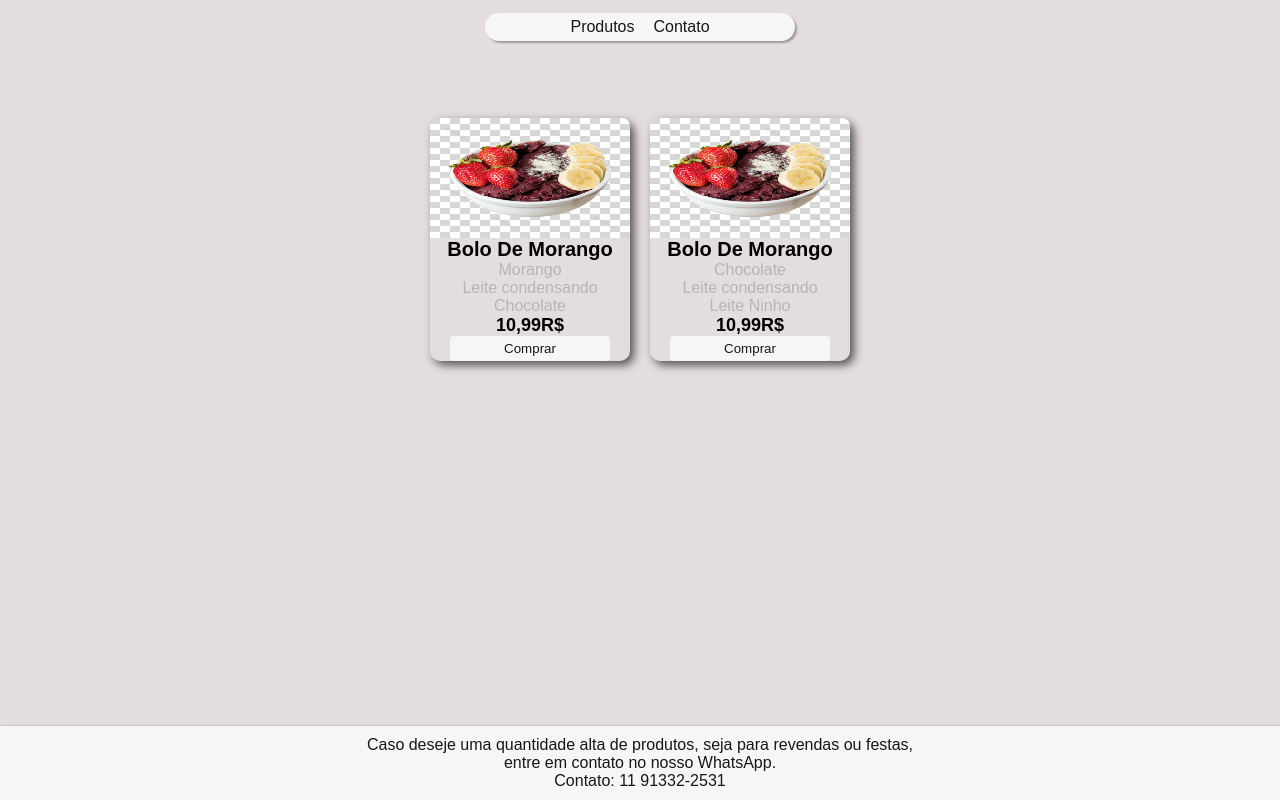
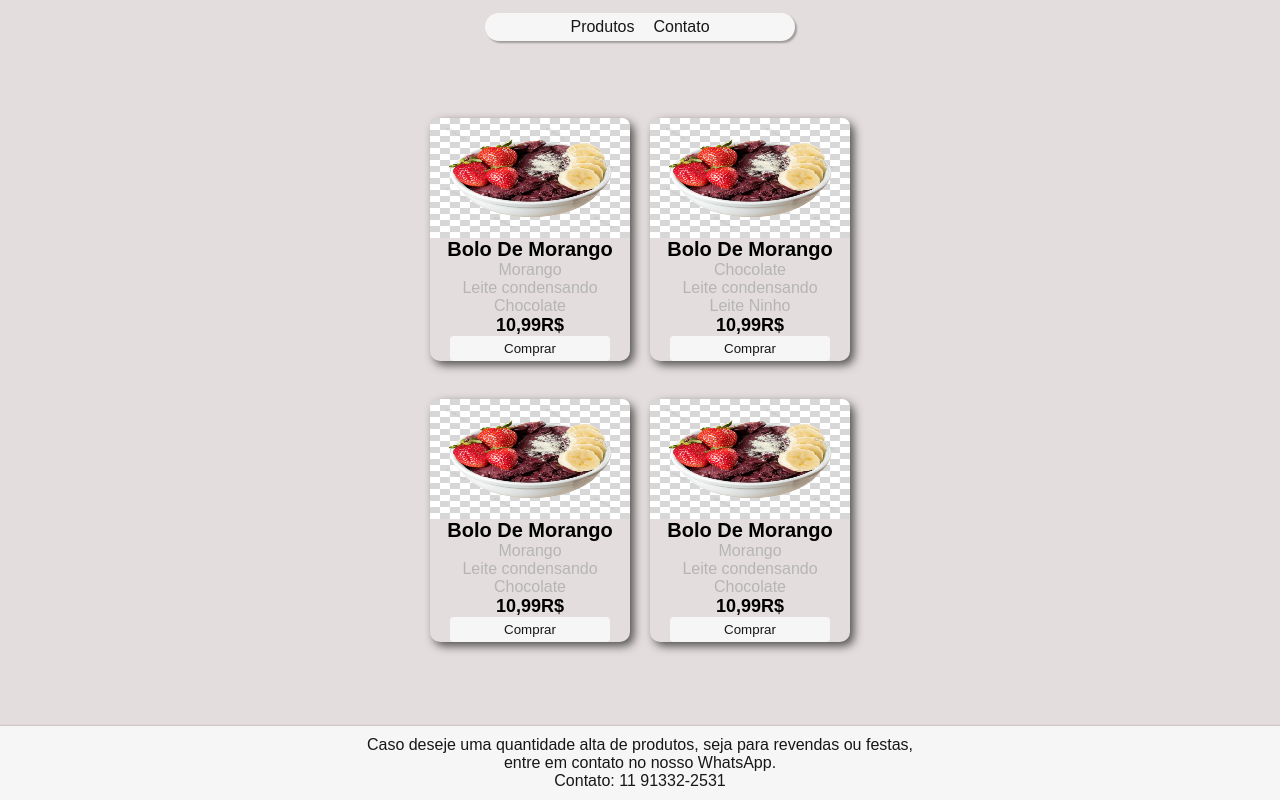
Before and after one commit to DougSpam/lojadoug, a plain HTML site: page index.html in a window 1280 px wide. Drawn offline with Linux system fonts and the light colour scheme.

Commit message:
atualizacao

```diff
--- a/assets/styles/cards.css
+++ b/assets/styles/cards.css
@@ -58,3 +58,23 @@
     background: rgb(0 , 125, 255);
     color: #f6f6f6;
 }
+
+
+
+
+/* cards secundarios */
+
+.container2 {
+    gap: 20px;
+    display: flex;
+    justify-content: center;
+    align-items: center;
+    margin-top: 3%
+}
+.card2 {
+    border-radius: 10px;
+    box-shadow: 4px 4px 10px rgb(80, 79, 79);
+    width: 200px;
+    border: none;
+
+}
--- a/index.html
+++ b/index.html
@@ -47,8 +47,32 @@
                 <button class="comprar-card">Comprar</button>
 
             </div>
+        </div>
 
+
+        <div class="container2">
+            <div class="card2">
+            <div class="conteudoImg">
+                <img class="img-card" src="assets/img/teste.jpg" alt="Bolo de morango">
+            </div>
+            <h1 class="tituto-card">Bolo De Morango</h1>
+            <p class="ingredientes-card">Morango <br> Leite condensando <br>Chocolate</p>
+            <h2 class="preco-card">10,99R$</h2>
+            <button class="comprar-card">Comprar</button>
+            </div>
+
+
+            <div class="card2">
+                <div class="conteudoImg">
+                    <img class="img-card" src="assets/img/teste.jpg" alt="Bolo de morango">
+                </div>
+                <h1 class="tituto-card">Bolo De Morango</h1>
+                <p class="ingredientes-card">Morango <br> Leite condensando <br>Chocolate</p>
+                <h2 class="preco-card">10,99R$</h2>
+                <button class="comprar-card">Comprar</button>
+            </div>
         </div>
+
     </main>
 
     <footer>
```
